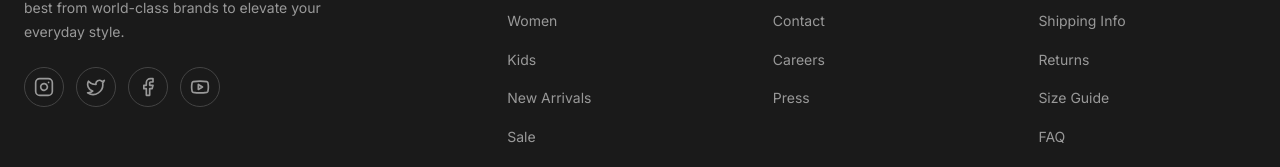
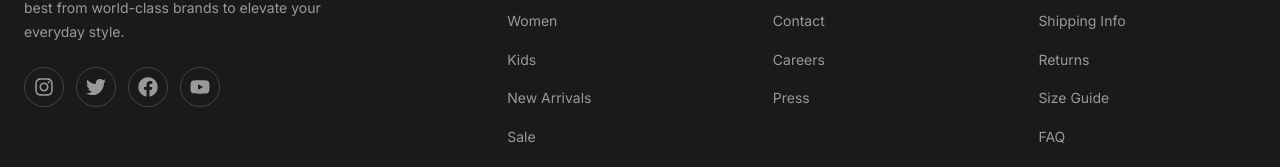
Before and after one commit to farokiraquib/clothing, a React (Vite) app in the folder client/: page / in a window 1280 px wide. Shown: the part 1441-1608 px from the top of the page. Built offline with nearby package versions, Linux system fonts and the light colour scheme; no server answers.

Commit message:
fix: replace missing lucide-react brand icons with react-icons in Footer

```diff
--- a/client/package.json
+++ b/client/package.json
@@ -13,6 +13,7 @@
     "lucide-react": "^1.7.0",
     "react": "^19.2.4",
     "react-dom": "^19.2.4",
+    "react-icons": "^5.6.0",
     "react-router-dom": "^7.14.0"
   },
   "devDependencies": {
--- a/client/src/components/Footer.jsx
+++ b/client/src/components/Footer.jsx
@@ -1,5 +1,5 @@
 import { Link } from 'react-router-dom';
-import { Instagram, Twitter, Facebook, Youtube } from 'lucide-react';
+import { FaInstagram, FaTwitter, FaFacebook, FaYoutube } from 'react-icons/fa';
 
 export default function Footer() {
   return (
@@ -10,10 +10,10 @@ export default function Footer() {
             <h3>Mac<span>Miller</span></h3>
             <p>Your destination for casual fashion. Curating the best from world-class brands to elevate your everyday style.</p>
             <div className="footer-social">
-              <a href="#" aria-label="Instagram"><Instagram size={20} /></a>
-              <a href="#" aria-label="Twitter"><Twitter size={20} /></a>
-              <a href="#" aria-label="Facebook"><Facebook size={20} /></a>
-              <a href="#" aria-label="YouTube"><Youtube size={20} /></a>
+              <a href="#" aria-label="Instagram"><FaInstagram size={20} /></a>
+              <a href="#" aria-label="Twitter"><FaTwitter size={20} /></a>
+              <a href="#" aria-label="Facebook"><FaFacebook size={20} /></a>
+              <a href="#" aria-label="YouTube"><FaYoutube size={20} /></a>
             </div>
           </div>
           <div className="footer-col">
```
Also changed, not shown: 1 other file (tests, documents, lock files or other folders).
